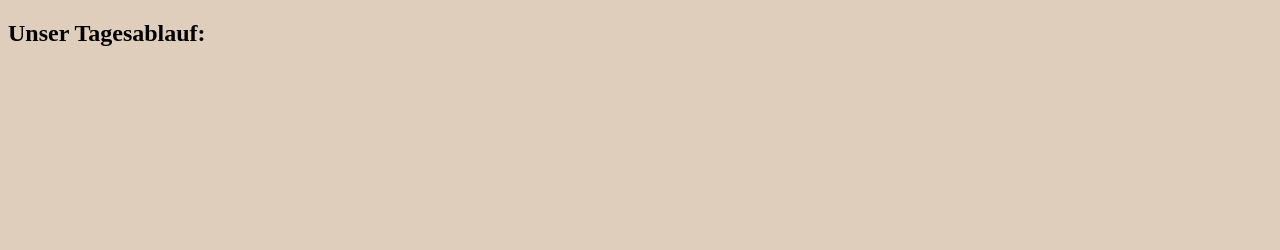
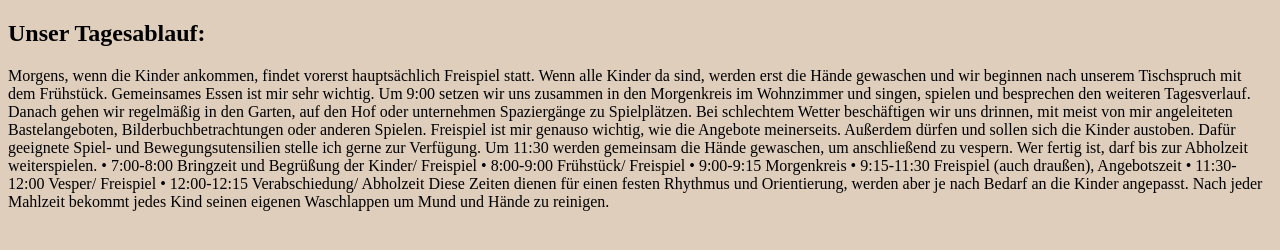
Before and after one commit to natalieweber02/natalieweber02.github.io, a plain HTML site: page Tagesablauf.html in a window 1280 px wide. Drawn offline with Linux system fonts and the light colour scheme.

Commit message:
Update Tagesablauf.html

```diff
--- a/Tagesablauf.html
+++ b/Tagesablauf.html
@@ -7,6 +7,31 @@
   </head>
   <body>
     <h2> Unser Tagesablauf:</h2>
+Morgens, wenn die Kinder ankommen, findet vorerst hauptsächlich Freispiel
+statt. Wenn alle Kinder da sind, werden erst die Hände gewaschen und wir
+beginnen nach unserem Tischspruch mit dem Frühstück. Gemeinsames
+Essen ist mir sehr wichtig.
+Um 9:00 setzen wir uns zusammen in den Morgenkreis im Wohnzimmer und
+singen, spielen und besprechen den weiteren Tagesverlauf.
+Danach gehen wir regelmäßig in den Garten, auf den Hof oder unternehmen
+Spaziergänge zu Spielplätzen. Bei schlechtem Wetter beschäftigen wir uns
+drinnen, mit meist von mir angeleiteten Bastelangeboten,
+Bilderbuchbetrachtungen oder anderen Spielen. Freispiel ist mir genauso
+wichtig, wie die Angebote meinerseits.
+Außerdem dürfen und sollen sich die Kinder austoben. Dafür geeignete
+Spiel- und Bewegungsutensilien stelle ich gerne zur Verfügung.
+Um 11:30 werden gemeinsam die Hände gewaschen, um anschließend zu
+vespern. Wer fertig ist, darf bis zur Abholzeit weiterspielen.
 
+• 7:00-8:00 Bringzeit und Begrüßung der Kinder/ Freispiel
+• 8:00-9:00 Frühstück/ Freispiel
+• 9:00-9:15 Morgenkreis
+• 9:15-11:30 Freispiel (auch draußen), Angebotszeit
+• 11:30-12:00 Vesper/ Freispiel
+• 12:00-12:15 Verabschiedung/ Abholzeit
 
+Diese Zeiten dienen für einen festen Rhythmus und Orientierung, werden
+aber je nach Bedarf an die Kinder angepasst.
+Nach jeder Mahlzeit bekommt jedes Kind seinen eigenen Waschlappen um
+Mund und Hände zu reinigen.
     </body>
```
